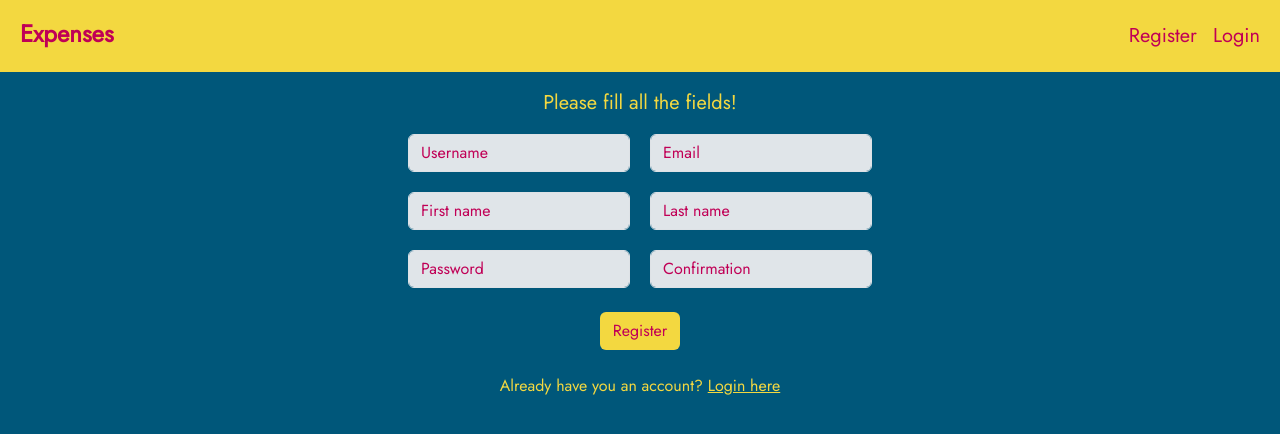
After one commit to basnaly/expenses, a Django app: page /register in a window 1280 px wide. The commit adds this page. Shown: the top 434 px of the page. Run offline with Django 4.2, Linux system fonts and the light colour scheme.

Commit message:
Add register, login forms, html files and functions, styling

```diff
--- /dev/null
+++ b/expenses/forms.py
@@ -0,0 +1,17 @@
+from django import forms
+from .models import User
+from django.contrib.auth import password_validation
+
+
+class RegisterForm(forms.Form):
+    username = forms.CharField(widget=forms.TextInput(attrs={'placeholder': 'Username', 'class': 'form-control'}), label='')
+    email = forms.EmailField(widget=forms.EmailInput(attrs={'placeholder': 'Email', 'class': 'form-control'}), label='')
+    first_name = forms.CharField(widget=forms.TextInput(attrs={'placeholder': 'First name', 'class': 'form-control'}), label='')
+    last_name = forms.CharField(widget=forms.TextInput(attrs={'placeholder': 'Last name', 'class': 'form-control'}), label='')
+    password = forms.CharField(widget=forms.PasswordInput(attrs={'placeholder': 'Password', 'class': 'form-control'}), label='', validators=[password_validation.validate_password])
+    confirmation = forms.CharField(widget=forms.PasswordInput(attrs={'placeholder': 'Confirmation', 'class': 'form-control'}), label='', validators=[password_validation.validate_password])
+
+
+class LoginForm(forms.Form):
+    username = forms.CharField(widget=forms.TextInput(attrs={'placeholder': 'Username', 'class': 'form-control mb-3'}), label='')
+    password = forms.CharField(widget=forms.PasswordInput(attrs={'placeholder': 'Password', 'class': 'form-control'}), label='', validators=[password_validation.validate_password])
--- a/expenses/static/styles.css
+++ b/expenses/static/styles.css
@@ -20,3 +20,27 @@ body {
 .navbar-brand {
     --bs-navbar-brand-color: var(--crimson);
 }
+
+.grid-2-columns {
+    display: grid;
+    grid-template-columns: 1fr 1fr;
+    gap: 20px;
+}
+
+.btn {
+    --bs-btn-bg: var(--dark-yellow);
+    --bs-btn-color: var(--crimson);
+}
+
+.color-yellow {
+    color: var(--dark-yellow);
+}
+
+input {
+    --bs-body-bg: var(--light-gray);
+    --bs-body-color:  var(--crimson);
+}
+
+.form-control::placeholder { /* Chrome, Firefox, Opera, Safari 10.1+ */
+    color:  var(--crimson);
+}
--- a/expenses/templates/expenses/layout.html
+++ b/expenses/templates/expenses/layout.html
@@ -30,17 +30,28 @@
                             <a class="nav-link" href="/">Expenses</a>
                         </li>
 
-                        <li class="nav-item">
-                            <a class="nav-link" href="#">Features</a>
-                        </li>
-                        <div class="d-flex">
+                        {% if user.is_authenticated %}
+
                             <li class="nav-item">
-                                <a class="nav-link" href="#">Register</a>
+                                <a class="nav-link" href="#">Features</a>
                             </li>
+
                             <li class="nav-item">
-                                <a class="nav-link" href="#">Login</a>
+                                <a class="nav-link" href="{% url 'logout' %}">Logout</a>
                             </li>
-                        </div>
+
+                        {% else %}
+
+                            <div class="d-flex">
+                                <li class="nav-item">
+                                    <a class="nav-link" href="{% url 'register' %}">Register</a>
+                                </li>
+                                <li class="nav-item">
+                                    <a class="nav-link" href="{% url 'login' %}">Login</a>
+                                </li>
+                            </div>
+
+                        {% endif %}
                     </ul>
 
                 </div>
--- /dev/null
+++ b/expenses/templates/expenses/register.html
@@ -0,0 +1,30 @@
+{% extends "expenses/layout.html" %}
+
+{% block body %}
+
+    <div class="d-flex flex-column align-items-center">
+
+        <div class="fs-5 my-3 color-yellow">Please fill all the fields!
+        </div>
+
+        <div class="d-flex">
+            <form action="{% url 'register' %}" method="post" class="d-flex flex-column">
+                {% csrf_token %}
+
+                <div class="grid-2-columns">
+                    {{ form }}
+                </div>
+
+                <button class="btn my-4 mx-auto" type="submit">Register</button>
+
+            </form>
+        </div>
+
+        <div class="color-yellow">
+            Already have you an account?
+            <a href="{% url 'login' %}" class="color-yellow">Login here</a>
+        </div>
+    </div>
+
+
+{% endblock %}
--- a/expenses/urls.py
+++ b/expenses/urls.py
@@ -5,4 +5,7 @@ from . import views
 urlpatterns = [
     path("", views.index, name="index"),
 
+    path("register", views.register, name="register"),
+    path("login", views.login_view, name="login"),
+    path("logout", views.logout_view, name="logout"),
 ]
--- a/expenses/views.py
+++ b/expenses/views.py
@@ -1,4 +1,11 @@
 from django.shortcuts import render
+from .models import User
+from django.contrib.auth import authenticate, login, logout
+from expenses.forms import RegisterForm, LoginForm
+from django.http import HttpResponseRedirect, JsonResponse
+from django.urls import reverse
+from django.contrib import messages
+from django.db import IntegrityError
 
 # Create your views here.
 
@@ -6,3 +13,87 @@ def index(request):
     return render(request, "expenses/index.html", {
 
     })
+
+
+def register(request):
+    if request.method == "GET":
+        return render(request, "expenses/register.html", {
+            "form": RegisterForm
+        })
+    else:
+        form = RegisterForm(request.POST)
+        if form.is_valid():
+            username = form.cleaned_data.get("username")
+            first_name = form.cleaned_data.get("first_name")
+            last_name = form.cleaned_data.get("last_name")
+            email = form.cleaned_data.get("email")
+            password = form.cleaned_data.get("password")
+            confirmation = form.cleaned_data.get("confirmation")
+
+            existing_user_with_email = User.objects.filter(email=email)
+            if len(existing_user_with_email) != 0:
+                messages.error(request, "The email already exist!")
+                return render(request, "expenses/register.html", {
+                    "form": form
+                })
+
+            if password != confirmation:
+                messages.error(request, "Password must much confirmation!")
+                return render(request, "expenses/register.html", {
+                    "form": form
+                })
+
+            try:
+                new_user = User.objects.create_user(
+                    username = username,
+                    first_name = first_name,
+                    last_name = last_name,
+                    email = email,
+                    password = password,
+                )
+                new_user.save()
+            except IntegrityError:
+                messages.error(request, "The username alredy exists!")
+                return render(request, "expenses/register.html", {
+                    "form": form
+                })
+
+            login(request, new_user)
+            messages.success(request, f"The user { username } was successfully created!")
+            return HttpResponseRedirect(reverse("index"))
+        else:
+            messages.error(request, "Some of the values are not valid!")
+            return render(request, "expenses/register.html", {
+                    "form": form
+                })
+
+
+def login_view(request):
+    if request.method == "GET":
+        return render(request, "expenses/login.html", {
+            "form": LoginForm
+        })
+    else:
+        form = LoginForm(request.POST)
+        if form.is_valid():
+            username = form.cleaned_data.get("username")
+            password = form.cleaned_data.get("password")
+            user = authenticate(request, username=username, password=password)
+            if user is not None:
+                login(request, user)
+                return HttpResponseRedirect(reverse("index"))
+            else:
+                messages.error(request, "Invalid username or password")
+                return render(request, "expenses/login.html", {
+                    "form": form
+                })
+        else:
+            messages.error(request, "The form is not valid!")
+            return render(request, "expenses/login.html", {
+                    "form": form
+                })
+
+
+def logout_view(request):
+    logout(request)
+    return HttpResponseRedirect(reverse("login"))
```
Also changed, not shown: expenses/templates/expenses/login.html (added, +30 -0 lines).
